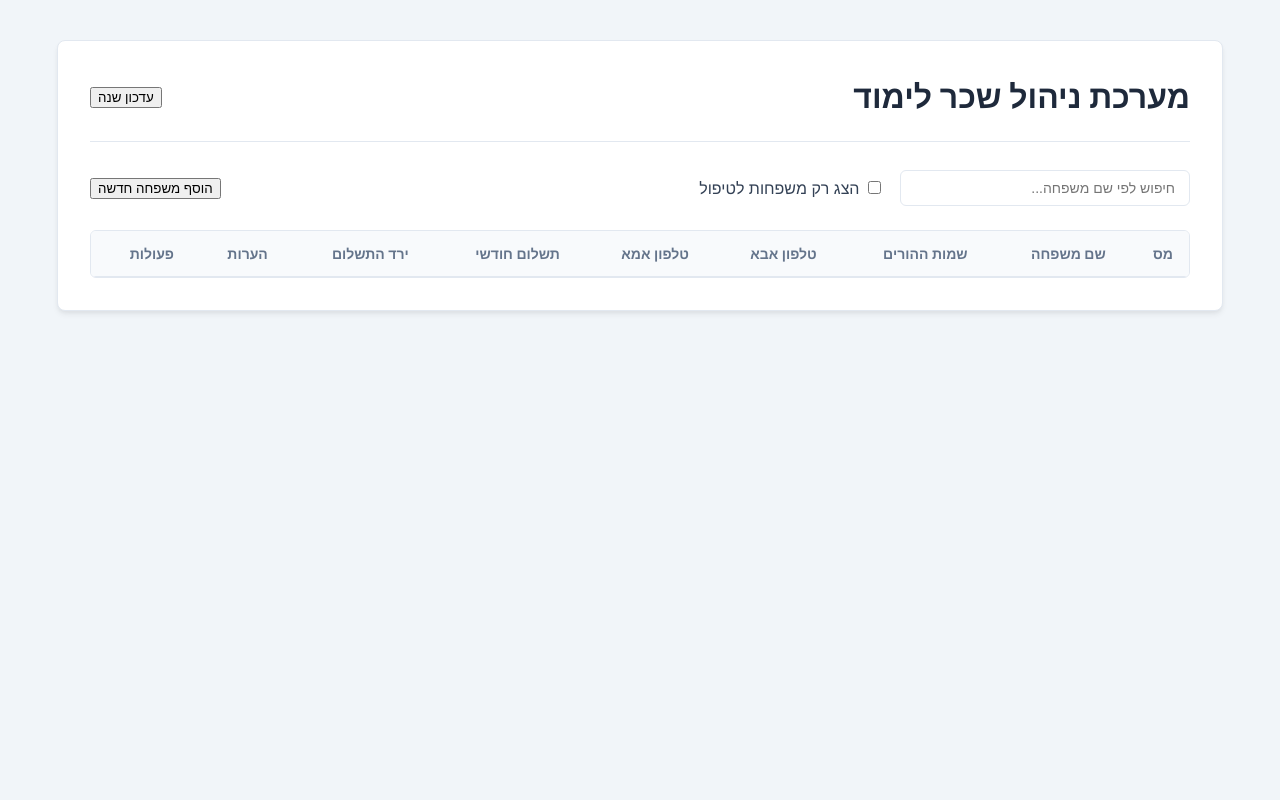
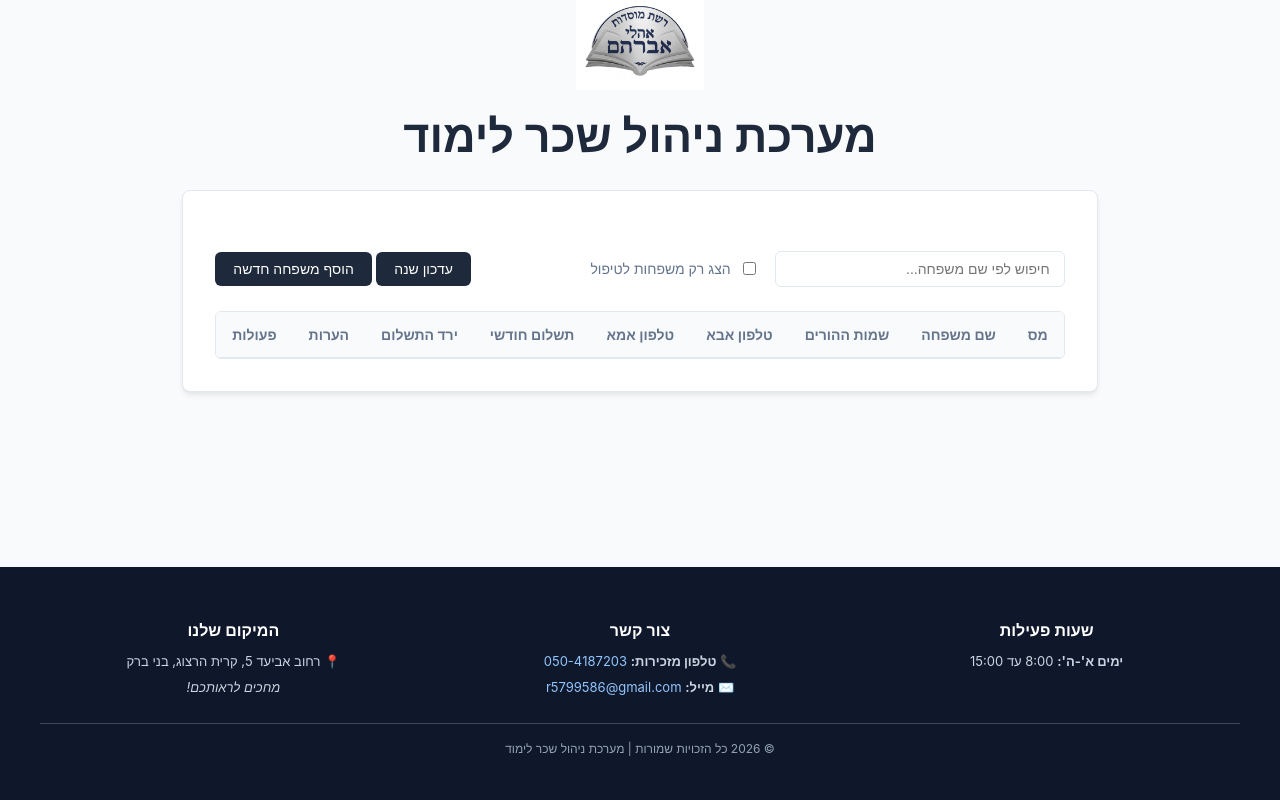
Before and after one commit to RuthDeveloper0/tuition-management-project, a website: page client/dashboard.html in a window 1280 px wide. Drawn offline with Linux system fonts and the light colour scheme; no server answers.

Commit message:
Update layout, styling, and components to enhance UI, increase main header font size, and add missing assets.

```diff
--- a/client/css/components.css
+++ b/client/css/components.css
@@ -71,7 +71,110 @@
   accent-color: var(--success-color);
 }
 
-.portal-container { max-width: 600px; margin: 0 auto; }
-    .card { border: 1px solid var(--border-color); padding: 16px; border-radius: var(--radius-sm); margin-top: 12px; background-color: #f8fafc; }
-    .btn-danger { background-color: var(--danger-color); color: white; border: none; padding: 10px 16px; border-radius: var(--radius-sm); cursor: pointer; margin-top: 20px; width: 100%; font-weight: 600; font-size: 15px; }
-    .btn-danger:hover { background-color: #b91c1c; }
+.portal-container {
+  max-width: 600px;
+  margin: 0 auto;
+}
+
+.card {
+  border: 1px solid var(--border-color);
+  padding: 16px;
+  border-radius: var(--radius-sm);
+  margin-top: 12px;
+  background-color: #f8fafc;
+}
+
+.btn-danger {
+  background-color: var(--danger-color);
+  color: white; border: none;
+  padding: 10px 16px;
+  border-radius: var(--radius-sm);
+  cursor: pointer; margin-top: 20px;
+  width: 100%; font-weight: 600;
+  font-size: 15px;
+}
+
+.btn-danger:hover {
+  background-color: #94a3b8;
+}
+
+/* איפוס שוליים לדף ומבנה גמיש לתחימת העמוד */
+html, body {
+  margin: 0;
+  padding: 0;
+  width: 100%;
+  height: 100%;
+}
+
+body {
+  display: flex;
+  flex-direction: column;
+  min-height: 100vh;
+  background-color: #f8fafc;
+}
+
+/* עיצוב הפוטר שייצמד לתחתית ברוחב מלא */
+.site-footer {
+  width: 100%;
+  background-color: #0f172a !important;
+  padding: 30px 20px;
+  color: #f1f5f9;
+  margin-top: auto;
+  box-sizing: border-box;
+}
+
+.footer-inner-wrapper {
+  max-width: 1200px;
+  margin: 0 auto;
+}
+
+.footer-container {
+  display: grid;
+  grid-template-columns: repeat(3, 1fr);
+  gap: 20px;
+  text-align: center;
+  padding-bottom: 20px;
+  border-bottom: 1px solid rgba(255, 255, 255, 0.2);
+}
+
+@media (max-width: 768px) {
+  .footer-container {
+    grid-template-columns: 1fr;
+    text-align: right;
+  }
+}
+
+.footer-col h4 {
+  color: #ffffff !important;
+  font-size: 16px;
+  margin-bottom: 10px;
+  font-weight: 600;
+}
+
+.footer-col p {
+  margin: 6px 0;
+  font-size: 13px;
+  color: #cbd5e1 !important;
+}
+
+.footer-col a {
+  color: #93c5fd !important;
+  text-decoration: none;
+}
+
+.footer-col a:hover {
+  text-decoration: underline;
+}
+
+.footer-note {
+  font-style: italic;
+  color: #94a3b8 !important;
+  font-size: 12px;
+}
+
+.footer-bottom {
+  text-align: center;
+  color: #94a3b8 !important;
+  font-size: 12px;
+  margin-top: 16px;
+}
--- a/client/css/layout.css
+++ b/client/css/layout.css
@@ -1,3 +1,4 @@
+
 body {
   font-family: -apple-system, BlinkMacSystemFont, "Segoe UI", Roboto, "Helvetica Neue", Arial, sans-serif;
   background-color: var(--bg-color);
@@ -12,11 +13,13 @@ body {
   max-width: 1100px;
   margin: 0 auto;
   background: var(--card-bg);
-  padding: 32px;
+  padding: 60px 32px 32px 32px;
   border-radius: var(--radius-md);
   box-shadow: var(--shadow-md);
   border: 1px solid var(--border-color);
 }
+
+
 
 header {
   display: flex;
@@ -35,6 +38,9 @@ header h1, h2, h3 {
 .header-buttons {
   display: flex;
   gap: 10px;
+  background-color: var(--primary-color);
+  color: white;
+  border: none;
 }
 
 .actions-bar {
@@ -170,3 +176,72 @@ tr.family-needs-attention {
     .login-card { background: #ffffff; border: 1px solid var(--border-color); border-radius: var(--radius-md); padding: 32px 24px; width: 100%; max-width: 400px; box-shadow: var(--shadow-sm); box-sizing: border-box; }
     .login-card h2 { margin-top: 0; color: var(--primary-color); border-bottom: 2px solid var(--border-color); padding-bottom: 12px; font-size: 20px; }
     .toggle-link { margin-top: 12px; text-align: center; color: var(--accent-color); cursor: pointer; font-size: 13px; }
+
+    /* עיצוב כפתור עדכון שנה שיהיה זהה לחלוטין לכפתור הוספת משפחה */
+#updateYearBtn {
+  background-color: var(--primary-color) ;
+  color: #ffffff;
+  border: none ;
+  border-radius: var(--radius-sm);
+  padding: 9px 18px ;
+  font-weight: 500 ;
+  font-size: 14px ;
+  cursor: pointer ;
+  box-shadow: none ;
+  outline: none ;
+}
+
+#updateYearBtn:hover,
+#updateYearBtn:active,
+#updateYearBtn:focus {
+  background-color: var(--primary-color) ;
+  color: #ffffff ;
+  box-shadow: none ;
+  outline: none ;
+}
+
+/* מעטפת חיצונית לכותרת שממרכזת אותה מעל הקופסה הלבנה */
+.header-outer-wrapper {
+  max-width: 1100px;
+  margin: 0 auto;
+  width: 100%;
+  box-sizing: border-box;
+  padding: 0 0 20px 0;
+  display: flex;
+  justify-content: center;
+}
+
+/* הגדרות ה-Header עצמו */
+.main-header {
+  display: flex;
+  flex-direction: column;
+  align-items: center;
+  text-align: center;
+  gap: 16px;
+  margin: 0;
+  border: none;
+  padding: 0;
+  width: 100%;
+}
+
+/* הקבוצה של הלוגו והכותרת יחד במרכז */
+.header-title-group {
+  display: flex;
+  flex-direction: column;
+  align-items: center;
+  gap: 12px;
+}
+
+/* גודל הלוגו */
+.header-logo {
+  height: 90px;
+  object-fit: contain;
+}
+
+/* גודל הכותרת והצבע */
+.header-title {
+  color: var(--primary-color);
+  margin: 0;
+  font-size: 45px;
+  font-weight: bold;
+}
--- a/client/css/style.css
+++ b/client/css/style.css
@@ -1,4 +1,4 @@
 @import url('./variables.css');
 @import url('./layout.css');
 @import url('./modals.css');
-@import url('./comp.css');
+@import url('./components.css');
--- a/client/dashboard.html
+++ b/client/dashboard.html
@@ -5,16 +5,22 @@
   <meta name="viewport" content="width=device-width, initial-scale=1.0">
   <title>מערכת ניהול שכר לימוד</title>
   <link rel="stylesheet" href="/css/style.css">
+  <link rel="icon" href="/fav.ico.ico" type="image/x-icon">
 </head>
 <body>
-  <div class="container">
-    <header>
-      <h1>מערכת ניהול שכר לימוד</h1>
-      <div class="header-buttons">
-        <button class="btn btn-secondary" onclick="updateYear()">עדכון שנה</button>
+
+  <!-- אזור הכותרת והלוגו (במרכז, נקי ללא כפתורים) -->
+  <div class="header-outer-wrapper">
+    <header class="main-header">
+      <div class="header-title-group">
+        <img src="/logo.jpg" alt="לוגו המוסד" class="header-logo">
+        <h1 class="header-title">מערכת ניהול שכר לימוד</h1>
       </div>
     </header>
+  </div>
 
+  <!-- הקופסה הלבנה המרכזית -->
+  <div class="container">
     <div class="actions-bar">
       <div class="search-container">
         <input type="text" id="searchInput" class="search-input" placeholder="חיפוש לפי שם משפחה..." oninput="renderFamilies()">
@@ -23,7 +29,11 @@
           הצג רק משפחות לטיפול
         </label>
       </div>
-      <button class="btn" onclick="openAddFamilyModal()">הוסף משפחה חדשה</button>
+      <!-- שני הכפתורים יושבים עכשיו יחד באותו שורה -->
+      <div class="header-buttons-group">
+        <button class="btn" id="updateYearBtn" onclick="updateYear()">עדכון שנה</button>
+        <button class="btn" onclick="openAddFamilyModal()">הוסף משפחה חדשה</button>
+      </div>
     </div>
 
     <div class="table-wrapper">
@@ -46,12 +56,39 @@
     </div>
   </div>
 
-  <!-- מודאל הוספת/עריכת משפחה -->
+  <!-- הפוטר -->
+  <footer class="site-footer">
+    <div class="footer-inner-wrapper">
+      <div class="footer-container">
+        <div class="footer-col">
+          <h4>שעות פעילות</h4>
+          <p><strong>ימים א'-ה':</strong> 8:00 עד 15:00</p>
+        </div>
+
+        <div class="footer-col">
+          <h4>צור קשר</h4>
+          <p>📞 <strong>טלפון מזכירות:</strong> <a href="tel:0504187203" dir="ltr">050-4187203</a></p>
+          <p>✉️ <strong>מייל:</strong> <a href="mailto:r5799586@gmail.com">r5799586@gmail.com</a></p>
+        </div>
+
+        <div class="footer-col">
+          <h4>המיקום שלנו</h4>
+          <p>📍 רחוב אביעד 5, קרית הרצוג, בני ברק</p>
+          <p class="footer-note">מחכים לראותכם!</p>
+        </div>
+      </div>
+
+      <div class="footer-bottom">
+        <p>© 2026 כל הזכויות שמורות | מערכת ניהול שכר לימוד</p>
+      </div>
+    </div>
+  </footer>
+
+  <!-- מודאלים -->
   <div id="familyModal" class="modal hidden">
     <div class="modal-content">
       <h3 id="familyModalTitle">ניהול משפחה</h3>
       <input type="hidden" id="editFamilyId">
-
       <div class="form-group">
         <label>שם משפחה:</label>
         <input type="text" id="familyNameInput">
@@ -76,7 +113,6 @@
         <label>הערות:</label>
         <input type="text" id="notesInput">
       </div>
-
       <div class="modal-actions">
         <button class="btn btn-secondary" onclick="closeModal('familyModal')">ביטול</button>
         <button class="btn" onclick="submitFamily()">שמור</button>
@@ -84,18 +120,15 @@
     </div>
   </div>
 
-  <!-- מודאל ניהול ילד -->
   <div id="childModal" class="modal hidden">
     <div class="modal-content">
       <h3 id="childModalTitle">ניהול ילד</h3>
       <input type="hidden" id="childFamilyId">
       <input type="hidden" id="editChildId">
-
       <div class="form-group">
         <label>שם הילד/ה:</label>
         <input type="text" id="childNameInput">
       </div>
-
       <div class="form-group">
         <label>שכבת גיל / כיתה:</label>
         <select id="childGradeSelect" onchange="handleGradeChange()">
@@ -115,12 +148,10 @@
           <option value="כיתה ח' (300 ₪)">כיתה ח' (300 ₪)</option>
         </select>
       </div>
-
       <div class="form-group">
         <label>מחיר מותאם אישית (אופציונלי):</label>
         <input type="number" id="childPriceInput" placeholder="מחיר ברירת מחדל לפי כיתה">
       </div>
-
       <div class="modal-actions">
         <button class="btn btn-secondary" onclick="closeModal('childModal')">ביטול</button>
         <button class="btn" onclick="submitChild()">שמור ילד</button>
@@ -128,17 +159,14 @@
     </div>
   </div>
 
-  <!-- מודאל העלאת קבצים למשפחה -->
   <div id="uploadFileModal" class="modal hidden">
     <div class="modal-content">
       <h3>העלאת קבצים למשפחה</h3>
       <input type="hidden" id="uploadFamilyId">
-
       <div class="form-group">
         <label>בחר קבצים להעלאה:</label>
         <input type="file" id="familyFilesInput" multiple>
       </div>
-
       <div class="modal-actions">
         <button class="btn btn-secondary" onclick="closeModal('uploadFileModal')">ביטול</button>
         <button class="btn" onclick="submitFiles()">העלה קבצים</button>
```
Also changed, not shown: client/index.html (+1 -0 lines), client/parent-portal.html (+1 -0 lines), client/fav.ico.ico (added), client/logo.jpg (added).
